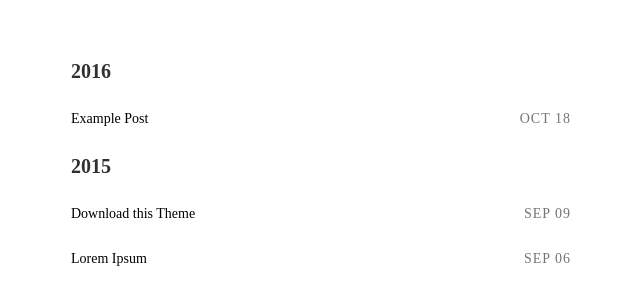
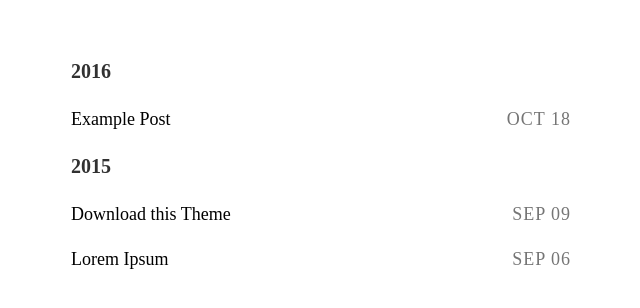
Before and after one commit to shorterstories/shorterstories.github.io, a Jekyll site: the page built from index.html, in a window 1280 px wide. Shown: the top 308 px of the page, without its empty margins (319-959 px from the left). Built offline with Jekyll 4.4.1, drawn with Linux system fonts in a browser that asks for light colours; some web fonts are replaced.

Commit message:
font size

```diff
--- a/_sass/main.scss
+++ b/_sass/main.scss
@@ -9,7 +9,7 @@ html {
   height: 100%;
 }
 body {
-  font-size: 14px;
+  font-size: 18px;
   line-height: 20px;
   font-weight: normal;
   font-style: normal;
```
